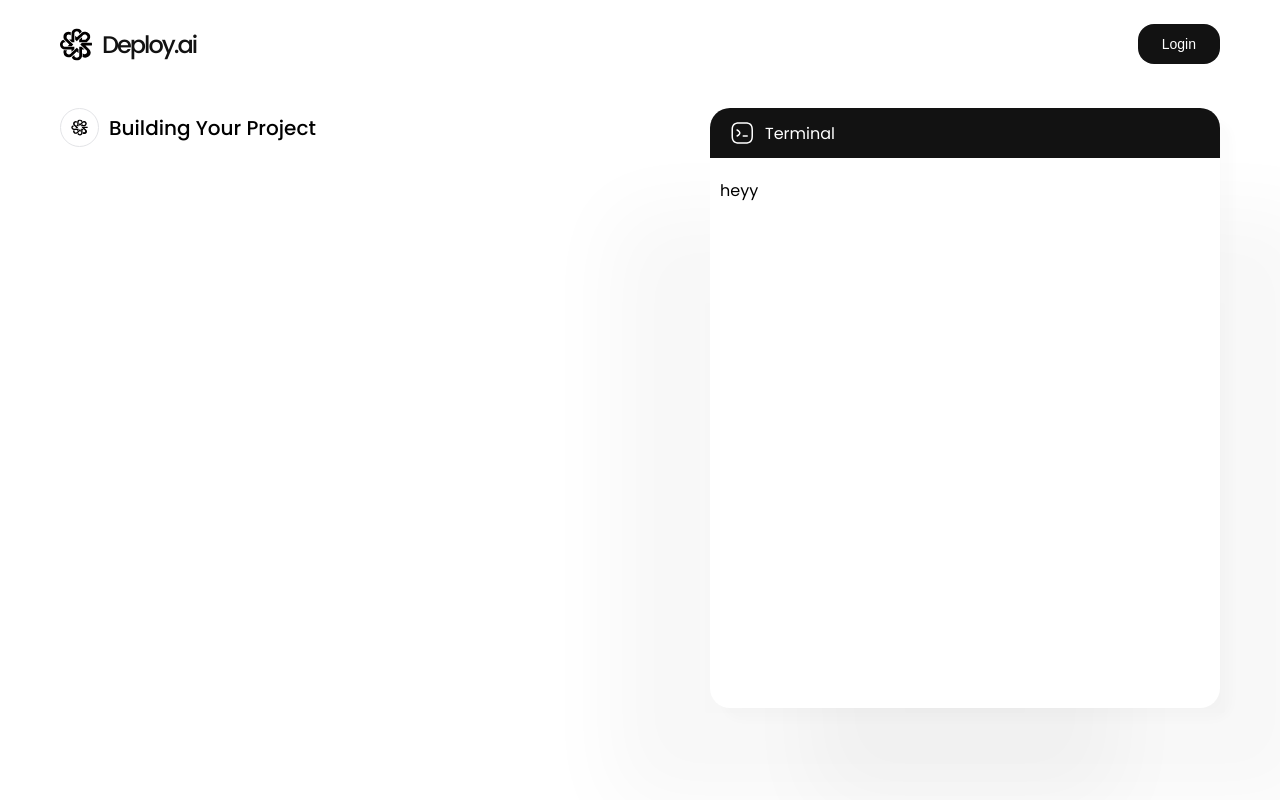
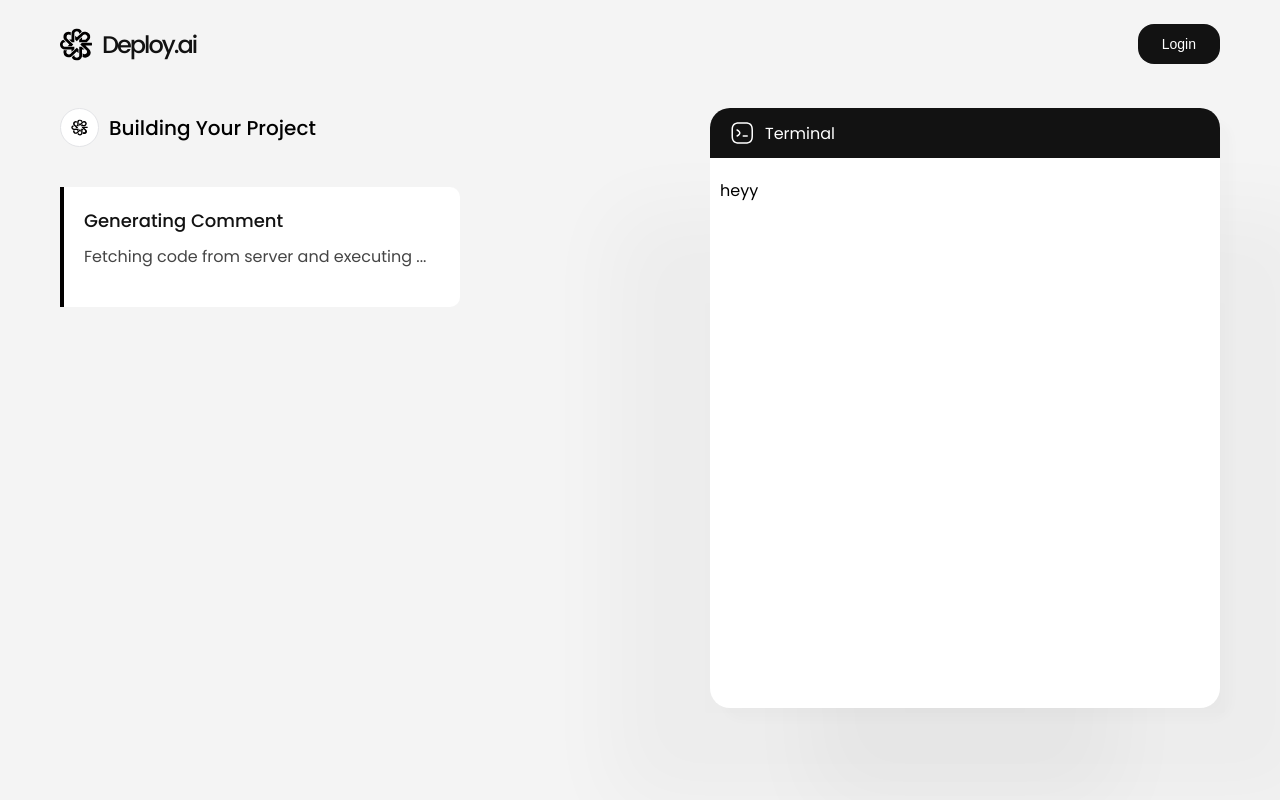
Before and after one commit to iDhanush/UnFold24_LetHimCode, a React (Vite) app in the folder frontend/: page /chat in a window 1280 px wide. Built offline with nearby package versions, Linux system fonts and the light colour scheme.

Commit message:
chat ui update

```diff
--- a/frontend/src/App.css
+++ b/frontend/src/App.css
@@ -10,6 +10,7 @@
 body {
   font-family: var(--poppins);
   -webkit-tap-highlight-color: transparent;
+  background-color: var(--ui-background);
 }
 
 a {
@@ -20,6 +21,7 @@ a {
   width: 100%;
   display: flex;
   flex-direction: column;
+  background-color: var(--ui-background);
 
   .img-container {
     width: 100%;
@@ -113,7 +115,7 @@ a {
   --ui-blue: rgba(87, 235, 255, 0.38);
 
   /* UI Colors */
-  --ui-background: #EDEDED;
+  --ui-background: #f4f4f4;
   --ui-dark-bg: #121212;
   --ui-gray-bg: #f1f1f1;
   --home-card: #f4f4f4;
--- a/frontend/src/components/Nav/Nav.scss
+++ b/frontend/src/components/Nav/Nav.scss
@@ -4,7 +4,7 @@
     align-items: center;
     justify-content: space-between;
     padding: 24px 60px;
-    background-color: #ffffffab;
+    background-color: var(--ui-background);
     backdrop-filter: blur(5px);
     z-index: 100;
     position: relative;
--- a/frontend/src/pages/Chat/ChatPage.jsx
+++ b/frontend/src/pages/Chat/ChatPage.jsx
@@ -28,6 +28,12 @@ const ChatPage = () => {
           </div>
           <div className="ai-txt">Building Your Project</div>
         </div>
+        <div className="ai-generation-box">
+          <div className="gen-txt">Generating Comment</div>
+          <div className="gen-detail">
+            Fetching code from server and executing ...
+          </div>
+        </div>
       </div>
       <div className="right-box">
         <div className="terminal-ui">
--- a/frontend/src/pages/Chat/ChatPage.scss
+++ b/frontend/src/pages/Chat/ChatPage.scss
@@ -5,6 +5,7 @@
   grid-template-columns: repeat(2, 1fr);
   gap: 20px;
   padding: 20px 60px;
+  background-color: var(--ui-background);
 }
 
 .right-box {
@@ -19,8 +20,7 @@
   background-color: #fff;
   border-radius: 20px;
   box-shadow: 12.5px 12.5px 10px rgba(0, 0, 0, 0.015),
-    100px 100px 80px rgba(0, 0, 0, 0.03),
-    -100px 100px 80px rgba(0, 0, 0, 0.03);
+    100px 100px 80px rgba(0, 0, 0, 0.03), -100px 100px 80px rgba(0, 0, 0, 0.03);
   display: flex;
   flex-direction: column;
   gap: 10px;
@@ -39,27 +39,58 @@
   gap: 10px;
 }
 
-.content{
+.left-box {
+  display: flex;
+  flex-direction: column;
+  gap: 40px;
+}
+
+.content {
   padding: 10px;
 }
 
-.ai-res{
+.ai-res {
   display: flex;
   align-items: center;
   gap: 10px;
 }
 
-.ai-logo{
+.ai-logo {
   display: flex;
   align-items: center;
   justify-content: center;
   background-color: #fff;
-    border: 1px solid #E3E4E7;
+  border: 1px solid #e3e4e7;
   padding: 10px;
   border-radius: 50%;
 }
 
-.ai-txt{
+.ai-txt {
   font-size: 20px;
   font-weight: 500;
 }
+
+.ai-generation-box {
+  min-height: 120px;
+  max-width: 400px;
+  background-color: #ffffff;
+  border-left: 4px solid #020000;
+  border-top-right-radius: 10px;
+  border-bottom-right-radius: 10px;
+  display: flex;
+  flex-direction: column;
+  gap: 10px;
+  padding: 20px;
+}
+
+.gen-txt{
+    font-size: 18px;
+    font-weight: 500;
+    color: var(--dark-btn);
+}
+
+.gen-detail{
+    font-weight: 400;
+    font-weight: 14px;
+    color: #454545;
+}
```
Lines whose indentation alone changed are shown as unchanged.
